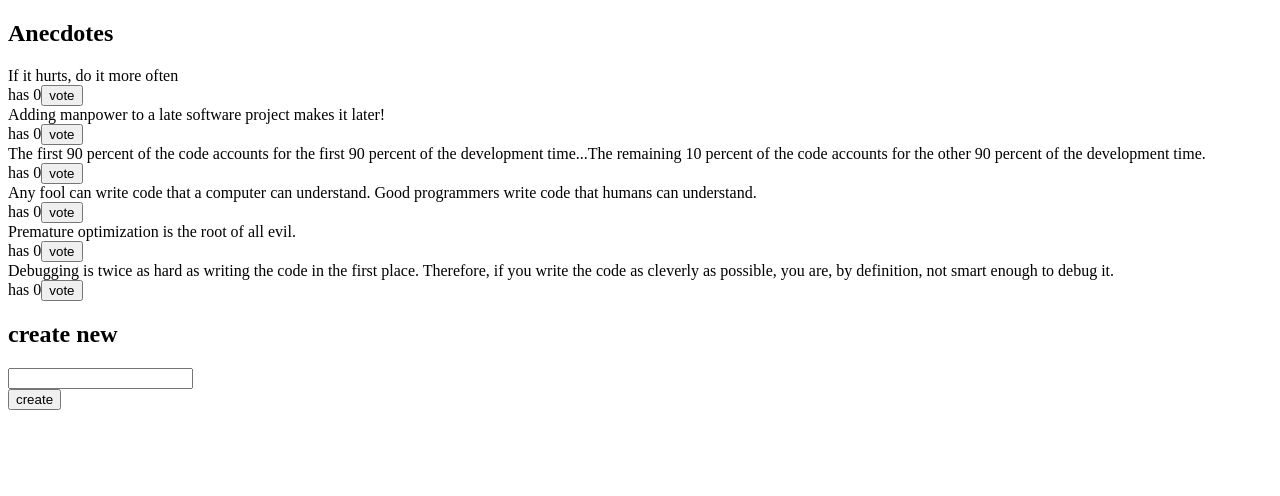
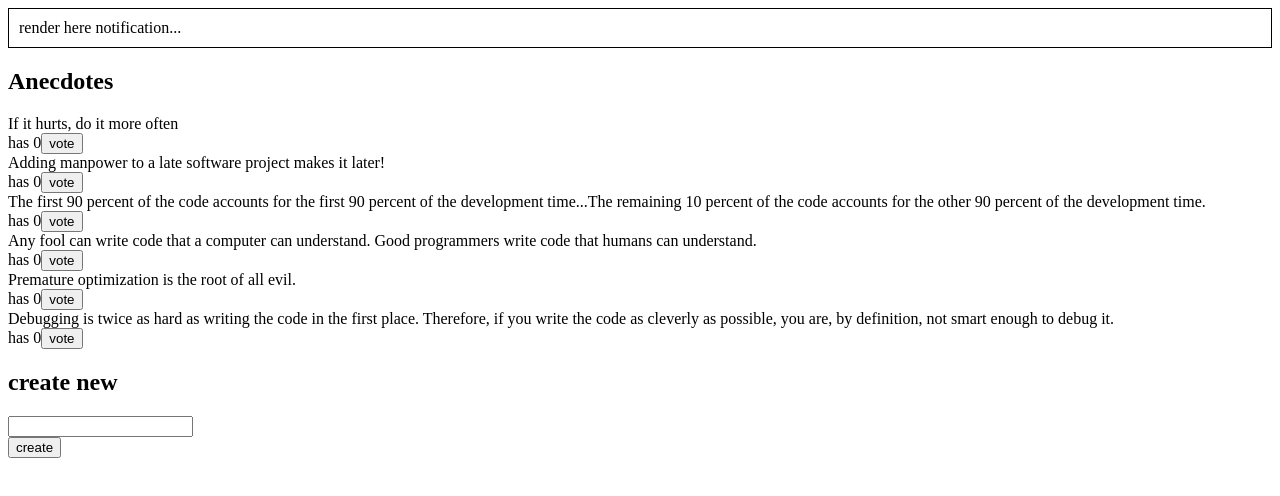
Before and after one commit to mikkohyy/full-stack-open, a React (Create React App) app in the folder part6/redux-anecdotes/: page / in a window 1280 px wide. Shown: the top 496 px of the page. Built offline with nearby package versions, Linux system fonts and the light colour scheme.

Commit message:
fix earlier mistake: rename reducer to anecdoteReducer

```diff
--- a/part6/redux-anecdotes/src/App.js
+++ b/part6/redux-anecdotes/src/App.js
@@ -1,10 +1,11 @@
 import Anecdotes from './components/AnecdoteList'
 import Form from './components/AnecdoteForm'
+import Notification from './components/Notification'
 
 const App = () => {
-
   return (
     <div>
+      <Notification />
       <h2>Anecdotes</h2>
       <Anecdotes />
       <Form />
--- a/part6/redux-anecdotes/src/store.js
+++ b/part6/redux-anecdotes/src/store.js
@@ -1,8 +1,8 @@
 import { configureStore } from '@reduxjs/toolkit'
-import anecdoteReducer from './reducers/anecdoteReducer'
+import reducer from './reducers/anecdoteReducer'
 
 export const store = configureStore({
   reducer: {
-    anecdotes: anecdoteReducer
+    anecdotes: reducer
   }
 })
```
Also changed, not shown: part6/redux-anecdotes/src/index.js (line endings or trailing spaces).
